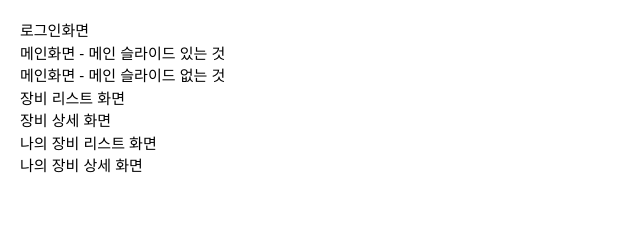
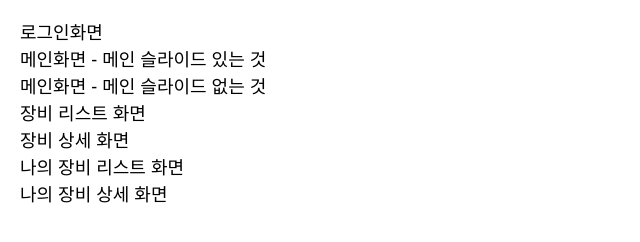
Before and after one commit to abbeyroad-2022/hyundai-di, a plain HTML site: page link.html in a window 1280 px wide. Shown: the whole page, without its empty margins (0-640 px from the left). Drawn offline with nearby package versions, Linux system fonts and the light colour scheme; a web font is replaced by a local one.

Commit message:
Update 2022-12-19T04:26:31.666Z

```diff
--- a/link.html
+++ b/link.html
@@ -22,16 +22,19 @@
         padding: 20px;
       }
       a {
-        display: block;
-        font-size: 15px;
+        display: inline-block;
+        font-size: 18px;
       }
     </style>
-    <a href="./index.html" target="_blank">로그인화면</a>
-    <a href="./main.html" target="_blank">메인화면 - 메인 슬라이드 있는 것</a>
-    <a href="./main2.html" target="_blank">메인화면 - 메인 슬라이드 없는 것</a>
-    <a href="./equipment-list.html" target="_blank">장비 리스트 화면</a>
-    <a href="./equipment-detail.html" target="_blank">장비 상세 화면</a>
-    <a href="./my-equipment-list.html" target="_blank">나의 장비 리스트 화면</a>
+    <a href="./index.html" target="_blank">로그인화면</a><br />
+    <a href="./main.html" target="_blank">메인화면 - 메인 슬라이드 있는 것</a
+    ><br />
+    <a href="./main2.html" target="_blank">메인화면 - 메인 슬라이드 없는 것</a
+    ><br />
+    <a href="./equipment-list.html" target="_blank">장비 리스트 화면</a><br />
+    <a href="./equipment-detail.html" target="_blank">장비 상세 화면</a><br />
+    <a href="./my-equipment-list.html" target="_blank">나의 장비 리스트 화면</a
+    ><br />
     <a href="./my-equipment-detail.html" target="_blank">나의 장비 상세 화면</a>
   </body>
 </html>
```
